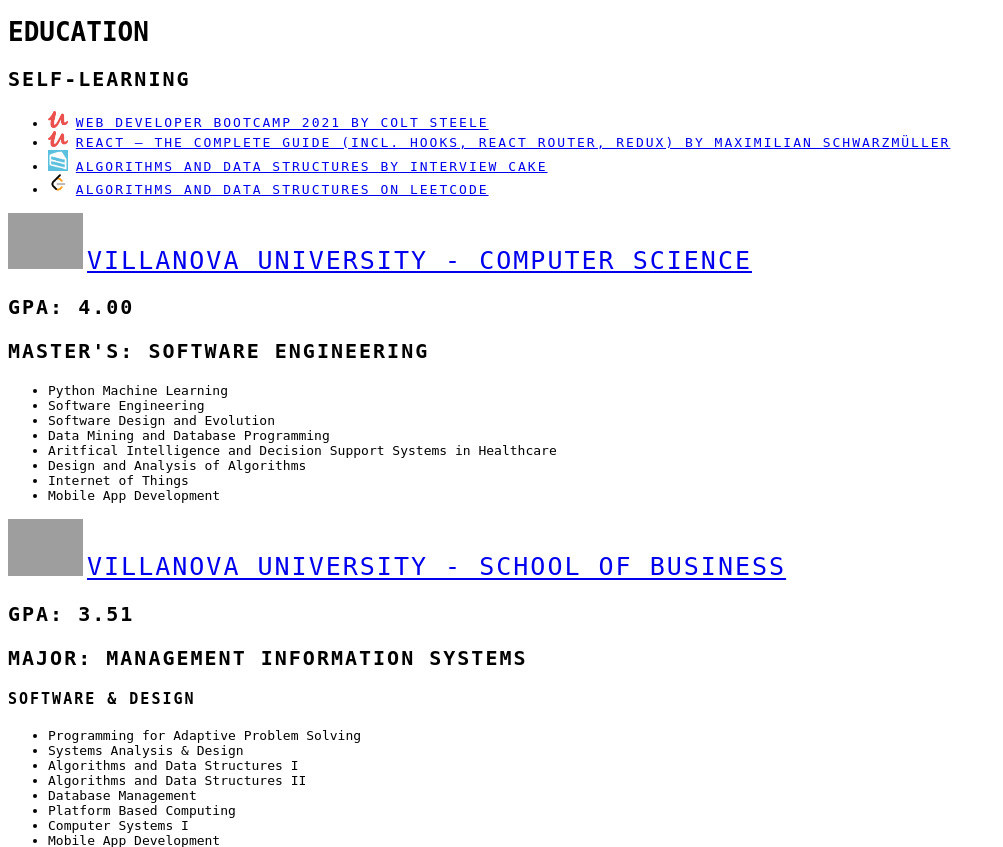
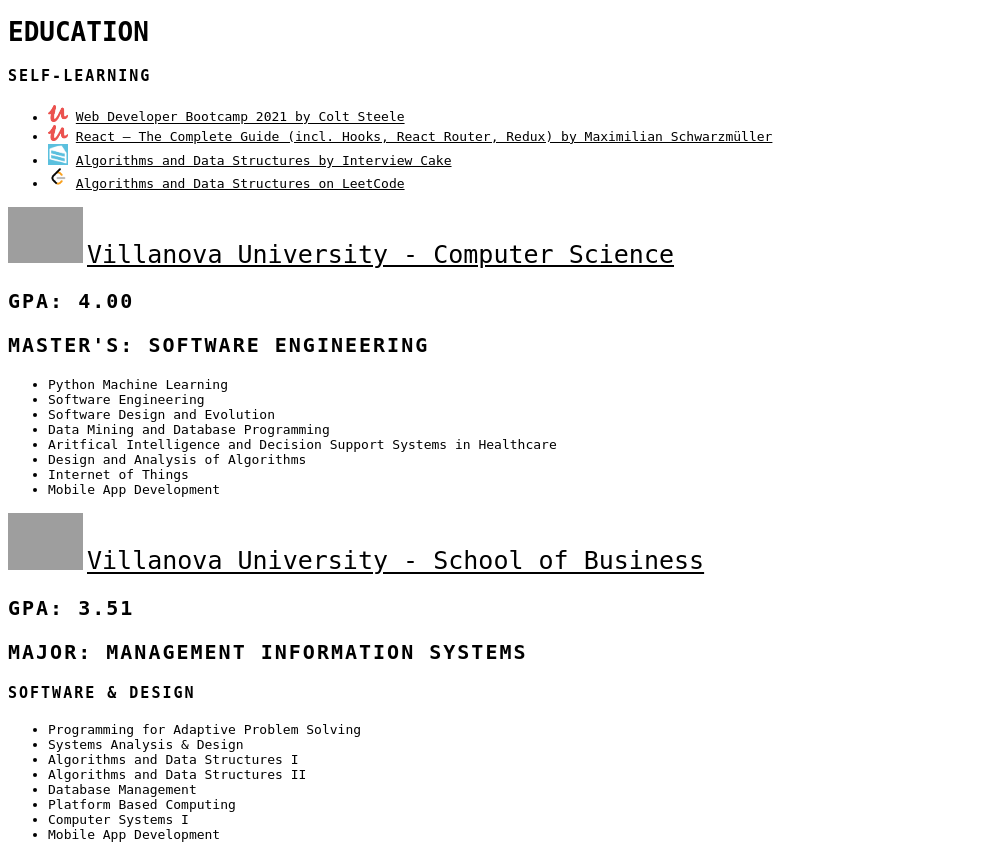
Before and after one commit to EliJaghab/EliJaghab.github.io, a PHP site: page /education.html in a window 1280 px wide. Shown: the top 847 px of the page, without its empty margins (0-1003 px from the left). Run offline with PHP 8.4, Linux system fonts and the light colour scheme; grey boxes are pictures that could not be loaded.

Commit message:
education finishing touches

```diff
--- a/app.css
+++ b/app.css
@@ -18,7 +18,7 @@
 }
 
 a {
-  color: darkslategrey;
+  color: black;
   text-decoration: none;
   font-family: monospace;
   font-size: 22px;
--- a/education.css
+++ b/education.css
@@ -33,10 +33,9 @@
 
 a {
   font-family: monospace;
-  text-transform: uppercase;
-
+  color: black;
+  text-decoration: underline;
   font-size: 25px;
-  letter-spacing: 2px;
 }
 
 a[href*="dailyhuman"]:hover {
@@ -56,11 +55,24 @@
 .self-learning {
   font-family: monospace;
   font-size: 13px;
-  width: 20px;
-  height: auto;
 }
 
 .self-learning-img {
   width: 20px;
   height: auto;
 }
+
+a[href*="udemy"]:hover {
+  color: rgb(2, 35, 99);
+  text-decoration: rgb(235, 82, 79) wavy underline;
+}
+
+a[href*="leetcode"]:hover {
+  color: rgb(2, 35, 99);
+  text-decoration: rgb(248, 159, 27) wavy underline;
+}
+
+a[href*="interviewcake"]:hover {
+  color: rgb(2, 35, 99);
+  text-decoration: rgb(91, 192, 222) wavy underline;
+}
--- a/education.html
+++ b/education.html
@@ -8,7 +8,7 @@
   </head>
   <body>
     <h1>EDUCATION</h1>
-    <h3>Self-Learning</h3>
+    <h4>Self-Learning</h4>
     <ul>
       <li>
         <div>
```
